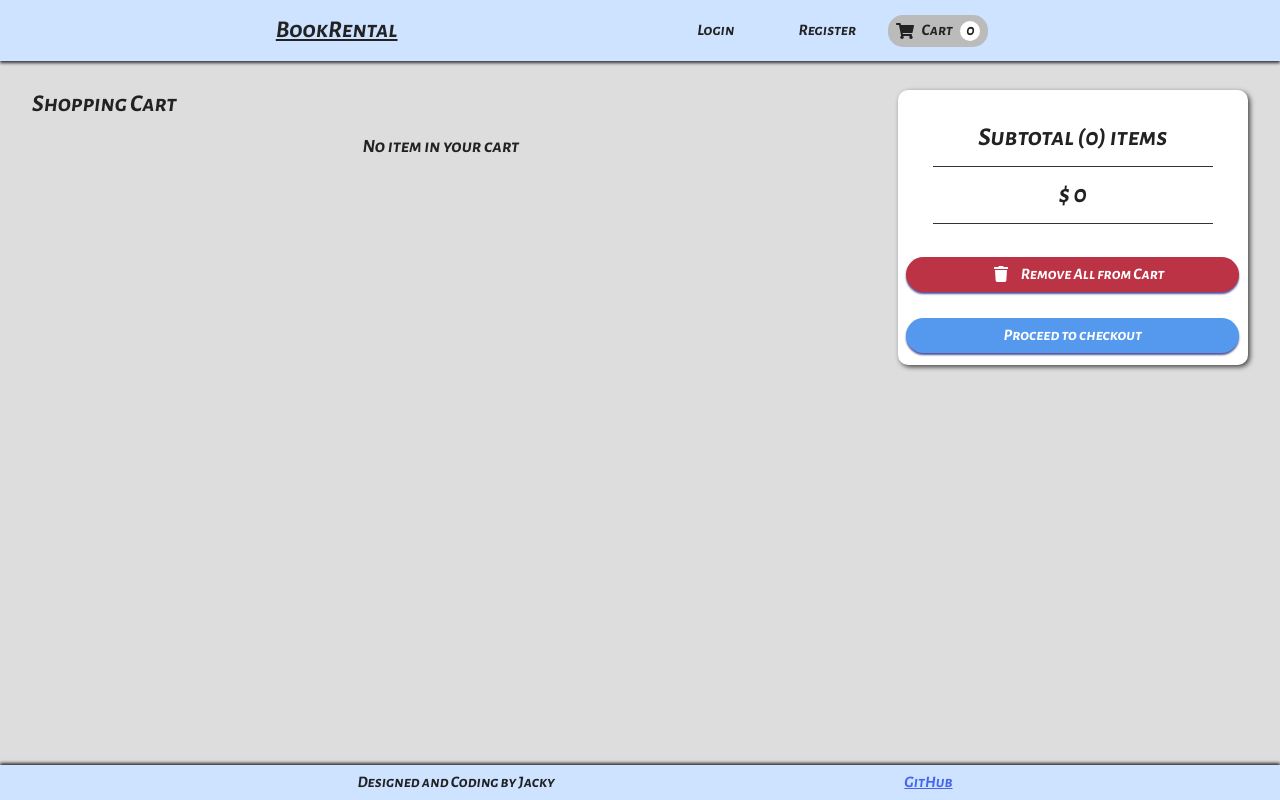
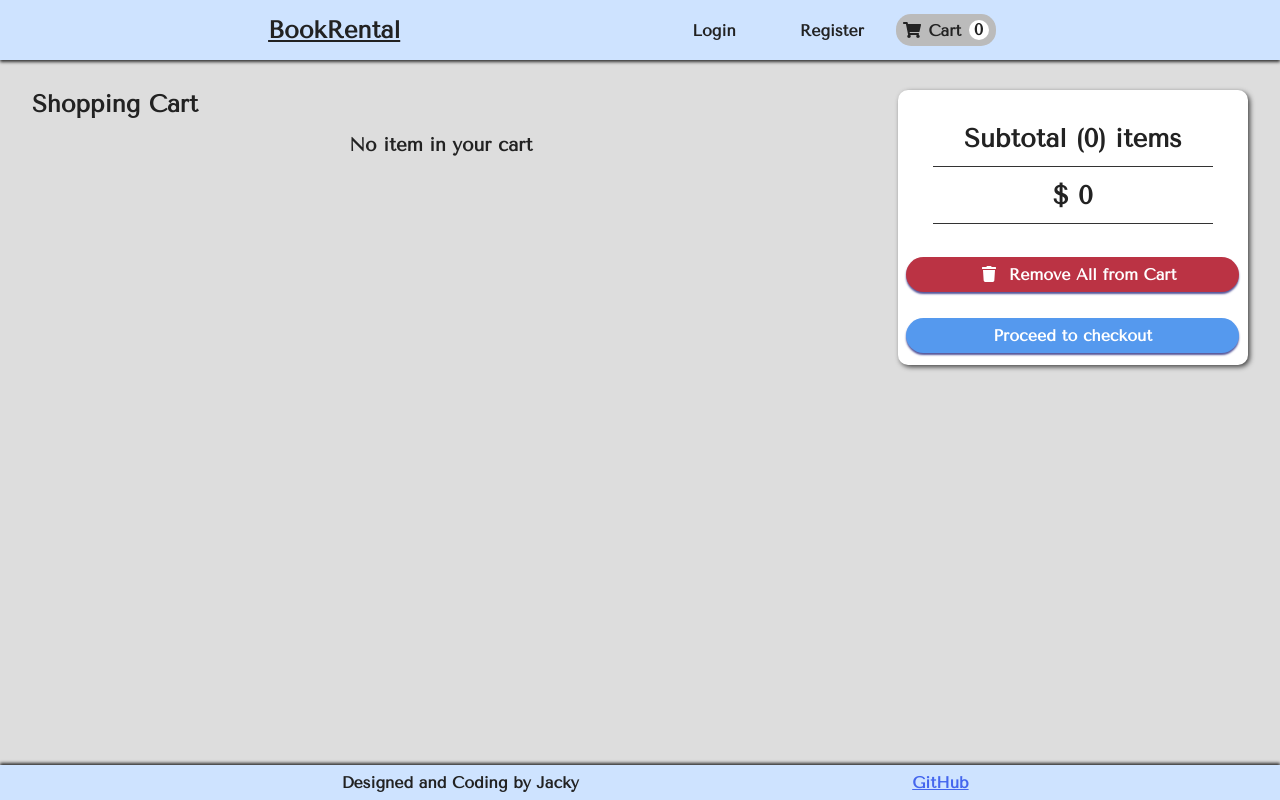
Before and after one commit to jackylearn/shopping, a React (Create React App) app in the folder client/: page /cart in a window 1280 px wide. Built offline with nearby package versions, Linux system fonts and the light colour scheme.

Commit message:
change font

```diff
--- a/client/src/App.css
+++ b/client/src/App.css
@@ -1,4 +1,4 @@
-@import url('https://fonts.googleapis.com/css2?family=Alegreya+Sans+SC:ital,wght@1,700&display=swap');
+@import url('https://fonts.googleapis.com/css2?family=Tenor+Sans&display=swap');
 
 :root{
   --btn-color: #59e;
@@ -16,10 +16,11 @@
   margin:0;
   padding:0;
   box-sizing: border-box;
+  font-weight: 800;
 }
 
 body {
-  font-family: 'Alegreya Sans SC', arial, sans-serif;
+  font-family: 'Tenor Sans', sans-serif;
   background-color: var(--background-color);
   color: var(--font-color);
 }
```
